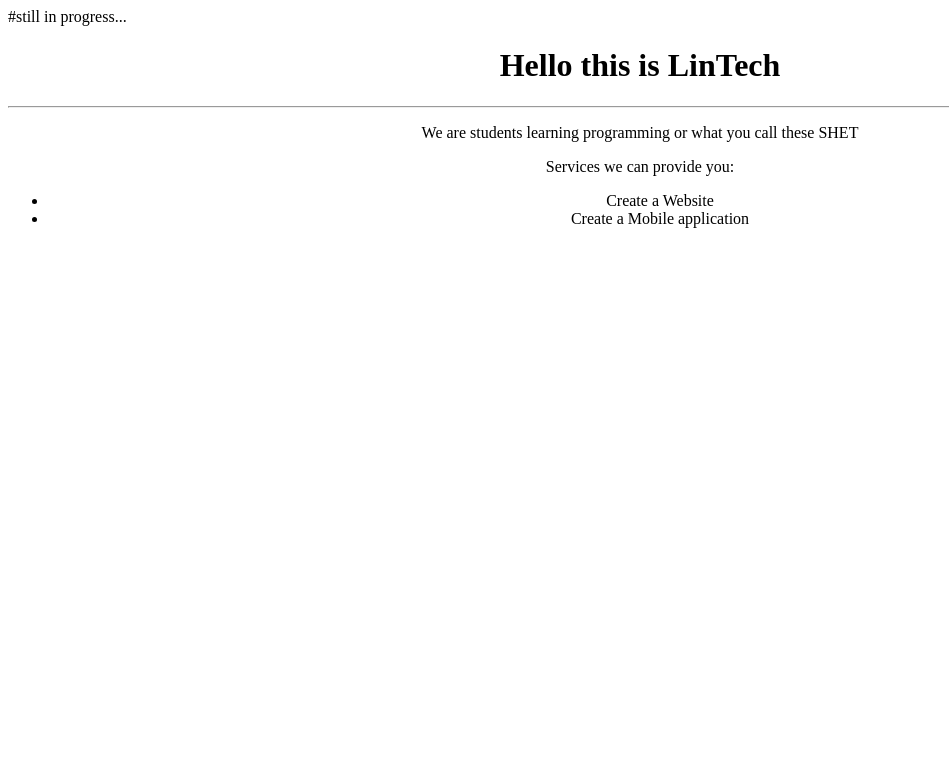
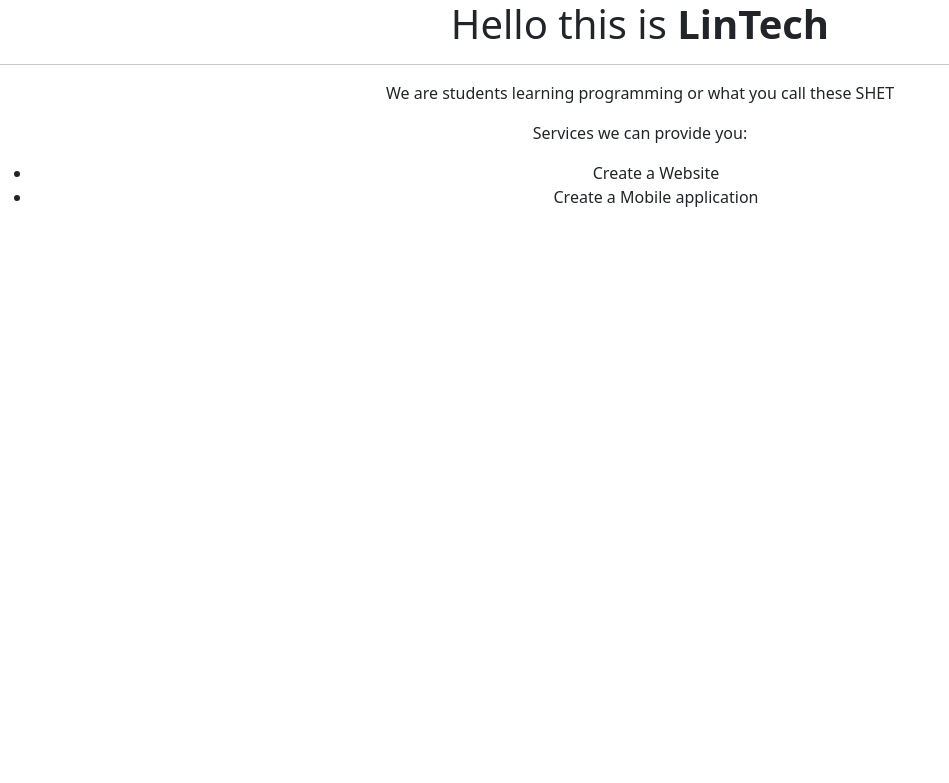
Before and after one commit to Cpaul777/First_Website, a Python web app: template website/templates/base.html in a window 1280 px wide. Shown: the top 783 px of the page, without its empty margins (0-949 px from the left). Run offline with Jinja, Linux system fonts and the light colour scheme; the template is opened without the code that fills it, so the values that code supplies are empty.

Commit message:
added some functions

```diff
--- a/website/templates/base.html
+++ b/website/templates/base.html
@@ -1,15 +1,17 @@
-#still in progress...
+<!-- Still in progress -->
 
 <!DOCTYPE html>
 <html>
     <head>
+	<link href="https://cdn.jsdelivr.net/npm/bootstrap@5.1.3/dist/css/bootstrap.min.css" rel="stylesheet" integrity="sha384-1BmE4kWBq78iYhFldvKuhfTAU6auU8tT94WrHftjDbrCEXSU1oBoqyl2QvZ6jIW3" crossorigin="anonymous">
+
 	<title>LinTech</title>
         <meta charset="utf-8" />
         <meta name="resolution" content="width=device-width initial-scale=1"/>
 
 
     </head>
-<body>
+    <body>
 	<h1 align="center">Hello this is <b>LinTech</b></h1>
 	<hr>
 	<p align="center">We are students learning programming or what you call these SHET</p>
@@ -18,6 +20,6 @@
 		<li>Create a Website</li>
 		<li>Create a Mobile application</li>
 	</ul>
-</body>
+    </body>
 
 </html>
--- a/website/views.py
+++ b/website/views.py
@@ -1,4 +1,4 @@
-from flask import Blueprint
+from flask import Blueprint, render_template
 
 views = Blueprint('views', __name__)
 
```
